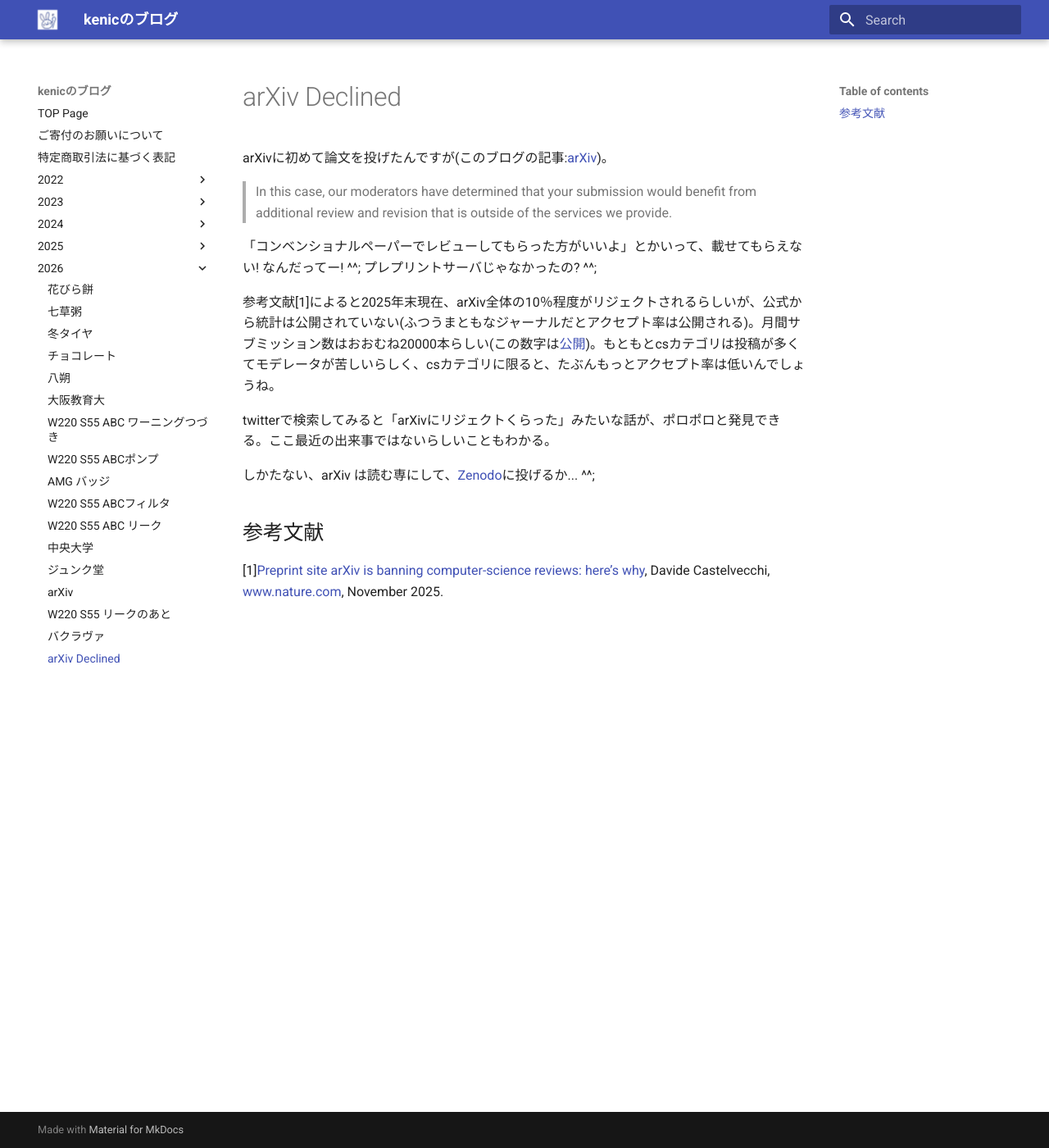
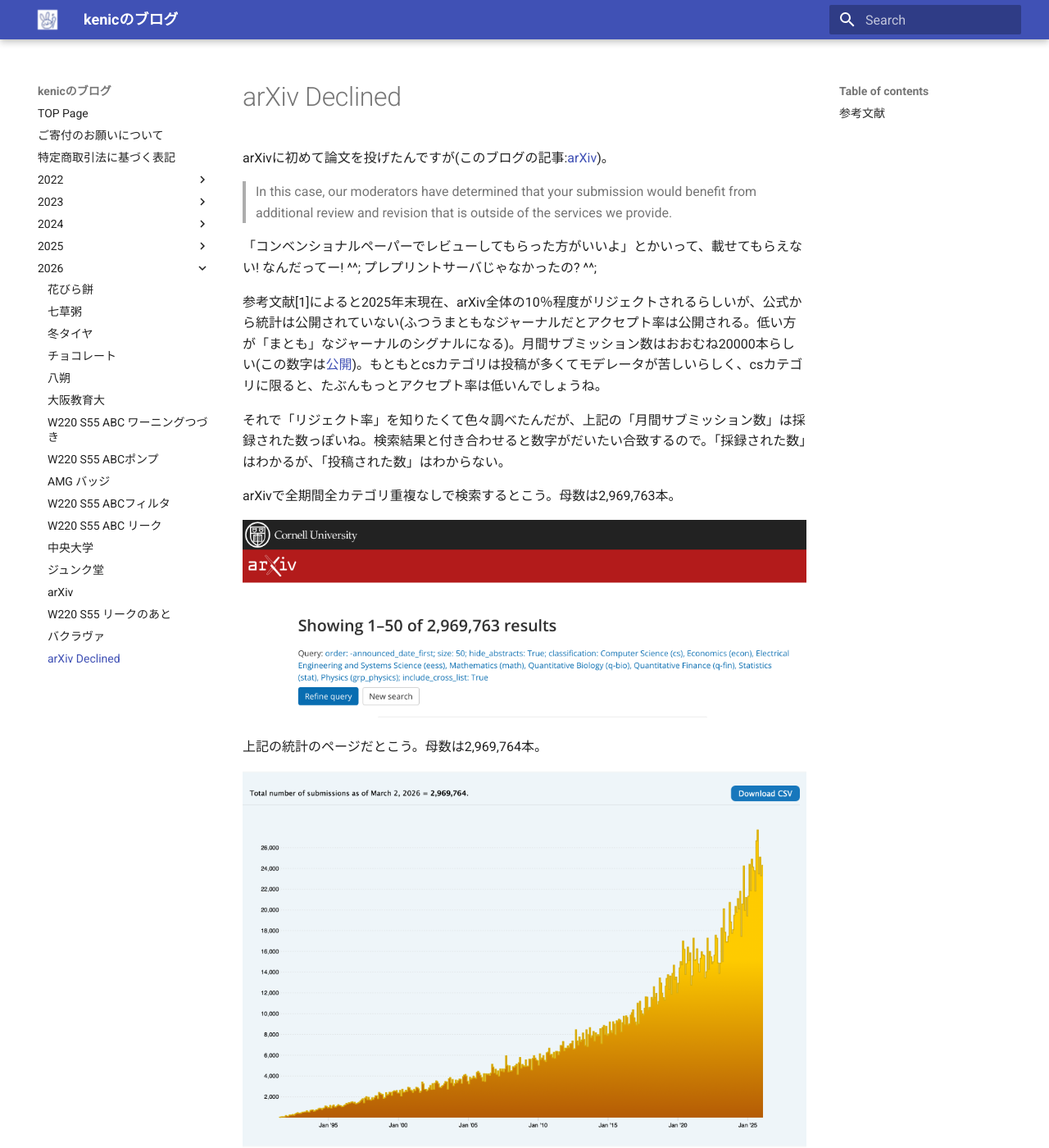
Before and after one commit to kenic/kenic.github.io, an MkDocs documentation site: the page built from docs/2026/0302arxiv-declined.md, in a window 1280 px wide and 1400 px high. Shown: the whole window at 82% size. Built offline with MkDocs 1.6.1 and Material for MkDocs 9.7.7, drawn with Linux system fonts in a browser that asks for light colours; some of the changed text lies outside the part shown.

Commit message:
added some figures

```diff
--- a/docs/2026/0302arxiv-declined.md
+++ b/docs/2026/0302arxiv-declined.md
@@ -6,9 +6,19 @@
 
 「コンベンショナルペーパーでレビューしてもらった方がいいよ」とかいって、載せてもらえない! なんだってー! ^^; プレプリントサーバじゃなかったの? ^^;
 
-参考文献[1]によると2025年末現在、arXiv全体の10％程度がリジェクトされるらしいが、公式から統計は公開されていない(ふつうまともなジャーナルだとアクセプト率は公開される)。月間サブミッション数はおおむね20000本らしい(この数字は[公開](https://arxiv.org/show_monthly_submissions))。もともとcsカテゴリは投稿が多くてモデレータが苦しいらしく、csカテゴリに限ると、たぶんもっとアクセプト率は低いんでしょうね。
+参考文献[1]によると2025年末現在、arXiv全体の10％程度がリジェクトされるらしいが、公式から統計は公開されていない(ふつうまともなジャーナルだとアクセプト率は公開される。低い方が「まとも」なジャーナルのシグナルになる)。月間サブミッション数はおおむね20000本らしい(この数字は[公開](https://arxiv.org/show_monthly_submissions))。もともとcsカテゴリは投稿が多くてモデレータが苦しいらしく、csカテゴリに限ると、たぶんもっとアクセプト率は低いんでしょうね。
 
-twitterで検索してみると「arXivにリジェクトくらった」みたいな話が、ポロポロと発見できる。ここ最近の出来事ではないらしいこともわかる。
+それで「リジェクト率」を知りたくて色々調べたんだが、上記の「月間サブミッション数」は採録された数っぽいね。検索結果と付き合わせると数字がだいたい合致するので。「採録された数」はわかるが、「投稿された数」はわからない。
+
+arXivで全期間全カテゴリ重複なしで検索するとこう。母数は2,969,763本。
+
+![arxiv search](arxiv-search.png)
+
+上記の統計のページだとこう。母数は2,969,764本。
+
+![arxiv statistics](arxiv-submission.png)
+
+twitterで検索してみると「arXivにリジェクトくらった」みたいな話が、ポロポロと発見できる。そんなに珍しい話でもないし、ここ最近に限った出来事でもないということもわかる。
 
 しかたない、arXiv は読む専にして、[Zenodo](https://zenodo.org)に投げるか... ^^;
 
```
Also changed, not shown: docs/2026/arxiv-search.png (added), docs/2026/arxiv-submission.png (added).
